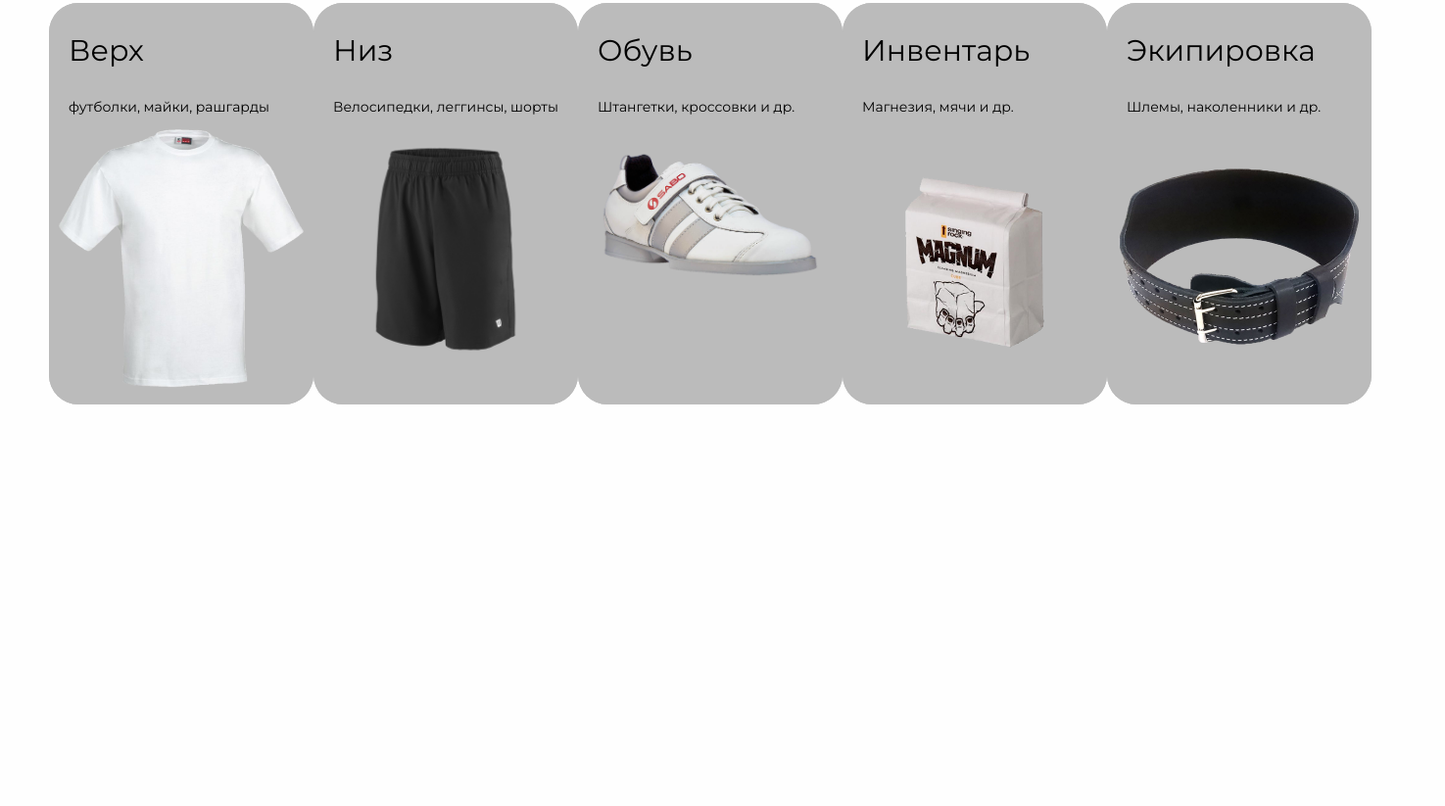
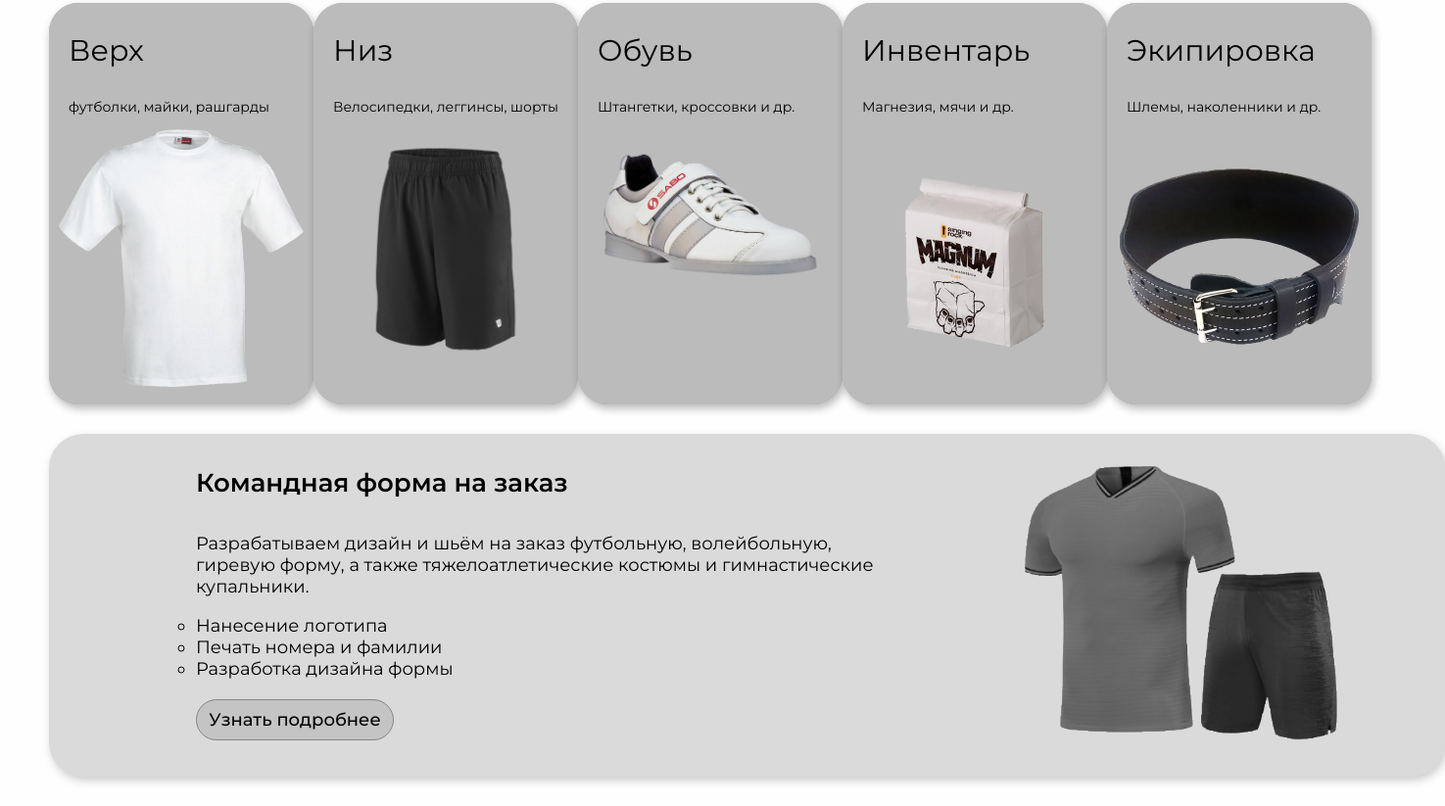
Before and after one commit to AlinaKarp/sportswear_website, a plain HTML site: page index.html in a window 1280 px wide. Shown: the part 714-1537 px from the top of the page at 98% size, 1475 px wide, since content can reach past the window. Before the commit the page ends 1127 px from the top, so only its background shows below. Drawn offline with Linux system fonts and the light colour scheme.

Commit message:
форма на заказ

```diff
--- a/index.html
+++ b/index.html
@@ -44,36 +44,36 @@
     <div class="container">
         <h2>Что вы ищете?</h2>
         <div class="catalogi">
-            <div class="box">
-                <a href="catalogverh.html" class="box">
+            <div class="card">
+                <a href="catalogverh.html" class="card">
                     <h3>Верх</h3>
                     <p>футболки, майки, рашгарды</p>
                     <img src="img/verh/f_white1.png" alt="майка">
                 </a>
             </div>
-            <div class="box">
-                <a href="catalogniz.html" class="box">
+            <div class="card">
+                <a href="catalogniz.html" class="card">
                     <h3>Низ</h3>
                     <p>Велосипедки, леггинсы, шорты</p>
                     <img src="img/niz/shorti.png" alt="шорты">
                 </a>
             </div>
-            <div class="box">
-                <a href="catalogobyv.html" class="box">
+            <div class="card">
+                <a href="catalogobyv.html" class="card">
                     <h3>Обувь</h3>
                     <p>Штангетки, кроссовки и др.</p>
                     <img src="img/obyv/штангетки.png" alt="кроссовки">
                 </a>
             </div>
-            <div class="box">
-                <a href="cataloginv.html" class="box">
+            <div class="card">
+                <a href="cataloginv.html" class="card">
                     <h3>Инвентарь</h3>
                     <p>Магнезия, мячи и др.</p>
                     <img src="img/инвентарь/инвентарь.png" alt="кроссовки">
                 </a>
             </div>
-            <div class="box">
-                <a href="catalogekip.html" class="box">
+            <div class="card">
+                <a href="catalogekip.html" class="card">
                     <h3>Экипировка</h3>
                     <p>Шлемы, наколенники и др.</p>
                     <img src="img/экипировка/пояс.png" alt="кроссовки">
@@ -81,5 +81,20 @@
             </div>
         </div>
     </div>
+        <div class="container">
+            <div class="box">
+                <div class="inf">
+                    <h4>Командная форма на заказ</h4>
+                    <p>Разрабатываем дизайн и шьём на заказ футбольную, волейбольную, гиревую форму, а также тяжелоатлетические костюмы и гимнастические купальники.</p>
+                    <ul class="standart">
+                        <li>Нанесение логотипа</li>
+                        <li>Печать номера и фамилии</li>
+                        <li>Разработка дизайна формы</li>
+                    </ul>
+                    <a href="custom.html" class="btn">Узнать подробнее</a>
+                </div>
+            <img src="img/verh/чтото.png" alt="форма">
+        </div>
+    </div>
 </body>
 </html>
--- a/main.css
+++ b/main.css
@@ -33,13 +33,14 @@ h2{
     font-weight: 500;
 }
 
-.box img{
+.card img{
     width: 250px;
     padding-left: 10px ;
 }
 
-.box{
+.card{
     background: #bbbbbb;
+    box-shadow: 2px 4px 8px rgba(67, 67, 67, 0.2);
     border-radius: 30px;
     width: 270px;
     height: 410px;
@@ -47,7 +48,7 @@ h2{
     display: inline-block;
  }
 
- .box:hover{
+ .card:hover{
     background: #dadada;
  }
 
@@ -57,12 +58,13 @@ h2{
     padding-left: 20px;
  }
 
- .box p{
+ .card p{
     font-size: 14px;
+    font-weight: 400;
     padding-left: 20px;
  }
 
- .box a{
+ .card a{
     opacity: 1;
  }
 
@@ -71,3 +73,43 @@ h2{
     justify-content: space-between;
     align-items: center;
  }
+
+.standart{
+    list-style: circle;
+    font-size: 18px;
+ }
+
+ .box{
+    background: #dadada;
+    border-radius: 35px;
+    width: 1425px;
+    height: 350px;
+    margin: 30px 0;
+    gap: 130px;
+    display: flex;
+    box-shadow: 2px 4px 8px rgba(84, 84, 84, 0.296);
+ }
+
+ .box img{
+    width: 350px;
+ }
+
+ .inf{
+    padding-left: 150px;
+    width: 700px;
+ }
+
+h4{
+    font-size: 26px;
+    font-weight: 600;
+}
+
+ .inf p{
+    font-size: 18px;
+    font-weight: 400;
+ }
+
+ .inf a{
+    margin-top: 20px;
+    width: 200px;
+ }
```
Also changed, not shown: img/verh/чтото.png (added).
